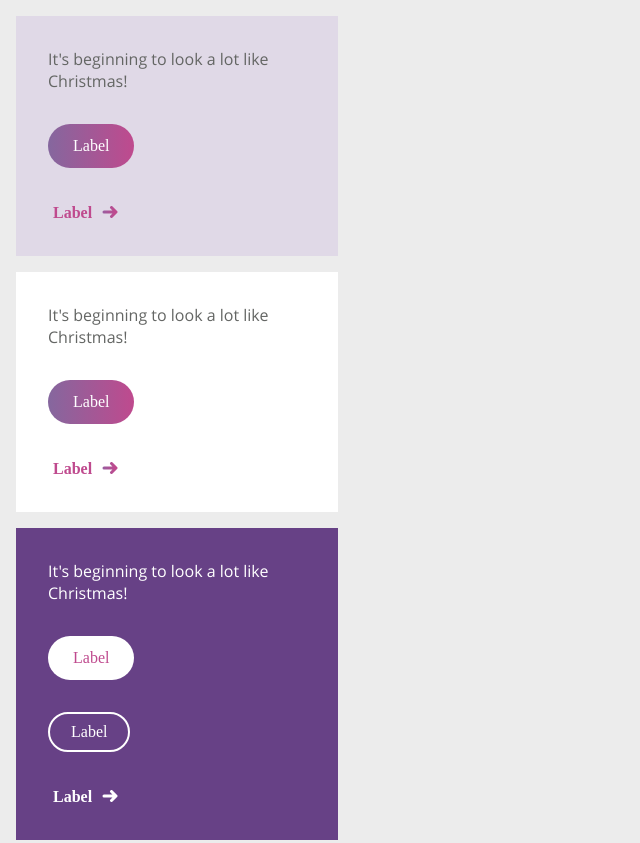
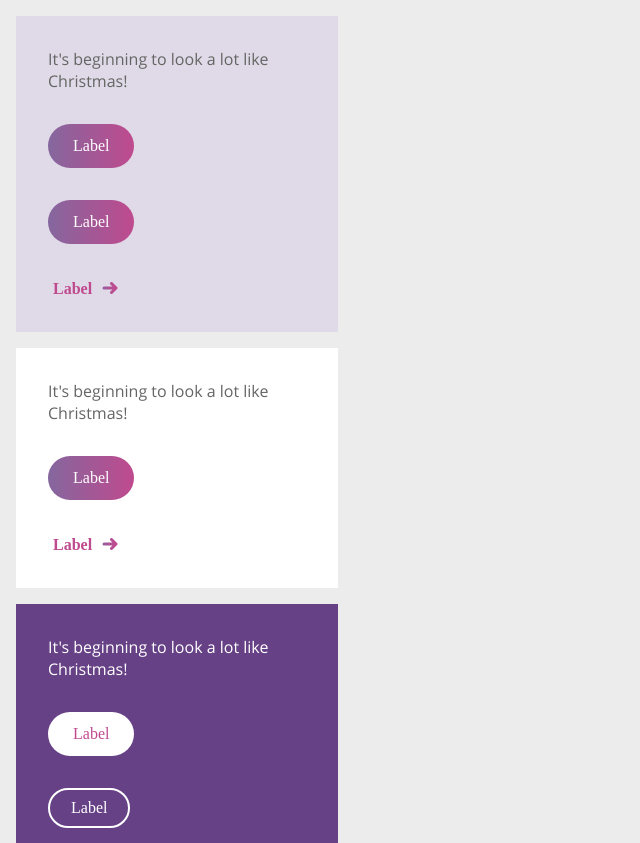
Before and after one commit to adrianmsfg/adrianmsfg.github.io, a plain HTML site: page focus-states/index.html in a window 1280 px wide. Shown: the top 843 px of the page, without its empty margins (0-640 px from the left). Drawn offline with Linux system fonts and the light colour scheme.

Commit message:
Alt button option

```diff
--- a/focus-states/css/base.css
+++ b/focus-states/css/base.css
@@ -127,6 +127,23 @@ a:hover {
 }
 
 
+
+.button-color--primary-v2 {
+    background: linear-gradient(90deg, #85679e, #bf4a8e);
+    color: #fff;
+}
+
+.button-color--primary-v2:hover {
+    background: #9e2e6f;
+}
+
+.button-color--primary-v2:focus {
+    outline: none;
+    box-shadow: 0 0 0 2px #001438, 0 0 0 4px #fff;
+}
+
+
+
 .arrowlink {
     margin-top: 2em;
     display: inline-block;
--- a/focus-states/index.html
+++ b/focus-states/index.html
@@ -9,9 +9,8 @@
 
 	<p class="purple-20">
 		<a href="#">It's beginning to look a lot like Christmas!</a>
-		<button class="button button-color--primary">
-			Label
-		</button>
+		<button class="button button-color--primary">Label</button>
+		<button class="button button-color--primary-v2">Label</button>
 		<a class="arrowlink" href="#">Label</a>
 	</p>
 
```
